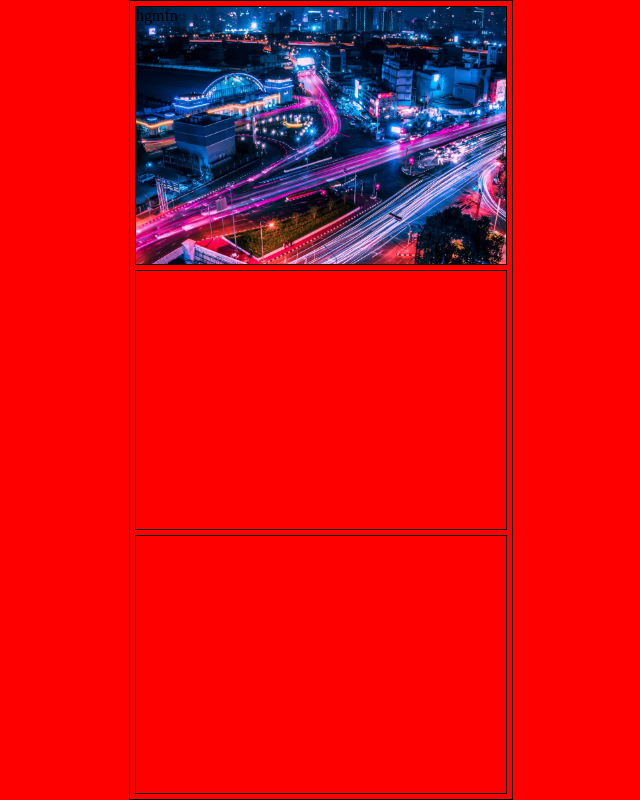
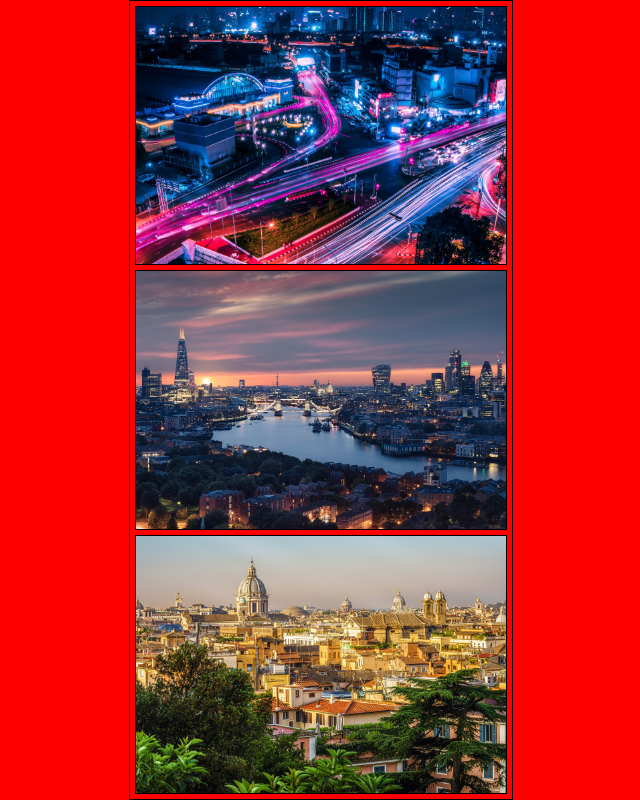
Before and after one commit to rakhan177/htmlcss-airbnb, a plain HTML site: page index.html in a window 1280 px wide. Shown: the whole page, without its empty margins (319-959 px from the left). Drawn offline with Linux system fonts and the light colour scheme.

Commit message:
aggiunta immagini

```diff
--- a/css/style.css
+++ b/css/style.css
@@ -22,6 +22,8 @@
   width: 100%;
   height: calc(100% / 3 - 3.3333px);
   border: 1px solid black;
+  background-position: center;
+  background-size: cover;
   /* margin-bottom: 5px; */
 }
 
@@ -29,8 +31,14 @@
   margin-bottom: 5px;
 }
 
-.li{
+.section-main:first-child{
   background-image: url("../img/bankok.jpg");
-  background-position: center;
-  background-size: cover;
 }
+
+.section-main:nth-child(2){
+  background-image: url("../img/londra.jpg");
+}
+
+.section-main:last-child{
+  background-image: url("../img/roma.jpg");
+}
--- a/index.html
+++ b/index.html
@@ -11,8 +11,8 @@
       <!-- contenitore contenuto -->
       <main>
         <!-- divido main in 3 sezioni -->
-        <div class="section-main li">
-hgmfn
+        <div class="section-main">
+
         </div>
         <div class="section-main">
 
```
